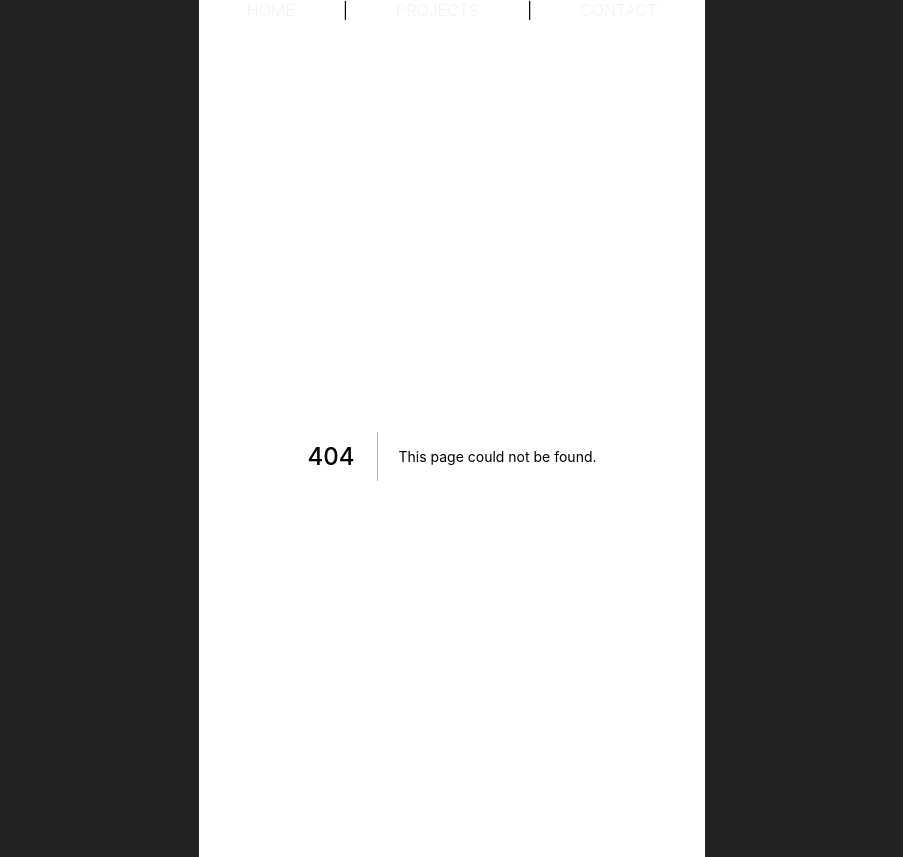
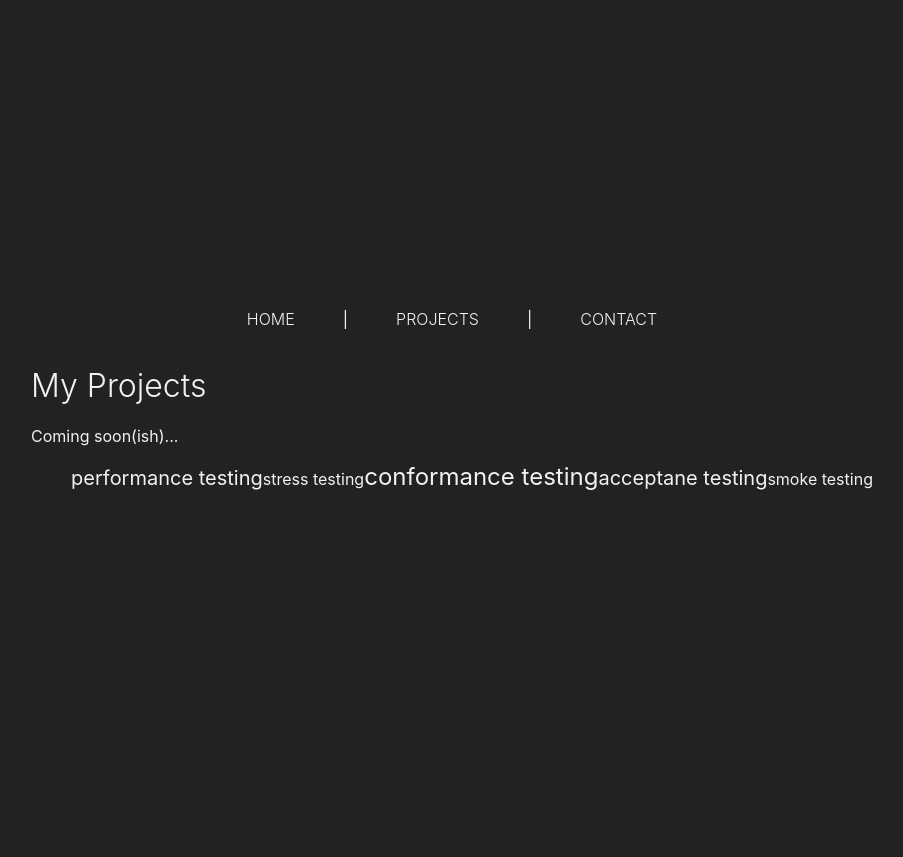
Before and after one commit to c00di/my-portfolio, a Next.js app: page /projects in a window 1280 px wide. Before the commit this address had no page. Shown: the whole page, without its empty margins (188-1091 px from the left). After the commit the page ends 800 px from the top, so only its background shows below. Built offline with nearby package versions, Linux system fonts and the light colour scheme.

Commit message:
Add Projects page and fine tune styling.

```diff
--- /dev/null
+++ b/pages/projects.tsx
@@ -0,0 +1,13 @@
+import Projects from '@views/Projects.view'
+
+const projects = () => {
+  return (
+    <>
+      <div>
+        <Projects />
+      </div>
+    </>
+  )
+}
+
+export default projects
--- a/styles/globals.css
+++ b/styles/globals.css
@@ -27,3 +27,7 @@ a {
   color: #f2f2f2;
   text-decoration: none;
 }
+
+h1 {
+  font-weight: 300
+}
--- a/ui/components/Navbar.comp.tsx
+++ b/ui/components/Navbar.comp.tsx
@@ -11,7 +11,7 @@ const Navbar = () => {
         </div>
         {'|'}
         <div className='link-container'>
-          <Link href='#'>
+          <Link href='/projects'>
             <a className='link'>Projects</a>
           </Link>
         </div>
--- a/ui/views/Contact.view.tsx
+++ b/ui/views/Contact.view.tsx
@@ -30,10 +30,6 @@ const Contact = () => {
 
       {/* STYLES */}
       <style jsx>{`
-        h1 {
-          font-weight: 300;
-        }
-
         .form {
           display: flex;
           flex-direction: column;
--- /dev/null
+++ b/ui/views/Projects.view.tsx
@@ -0,0 +1,48 @@
+const Projects = () => {
+    return (
+        <>
+            <div>
+                <h1>My Projects</h1>
+
+                <p>Coming soon(ish)...</p>
+
+                <div>
+                <ul className="cloud">
+                    <li>performance testing</li>
+                    <li>stress testing</li>
+                    <li>conformance testing</li>
+                    <li>acceptane testing</li>
+                    <li>smoke testing</li>
+                </ul>
+                </div>
+            </div>
+
+            {/* STYLES */}
+            <style jsx>{`
+                .cloud {
+                    display: inline;
+                    list-style-type: none;
+                    width: 400px;
+                }
+
+                .cloud li {
+                    list-style: none;
+                    display: inline;
+                }
+
+                .cloud li:nth-of-type(3n + 1) {
+                    font-size: 1.25em;
+                }
+                .cloud li:nth-of-type(4n + 3) {
+                    font-size: 1.5em;
+                }
+                .cloud li:nth-of-type(5n - 3) {
+                    font-size: 1em;
+                }
+
+            `}</style>
+        </>
+    )
+}
+
+export default Projects
```
